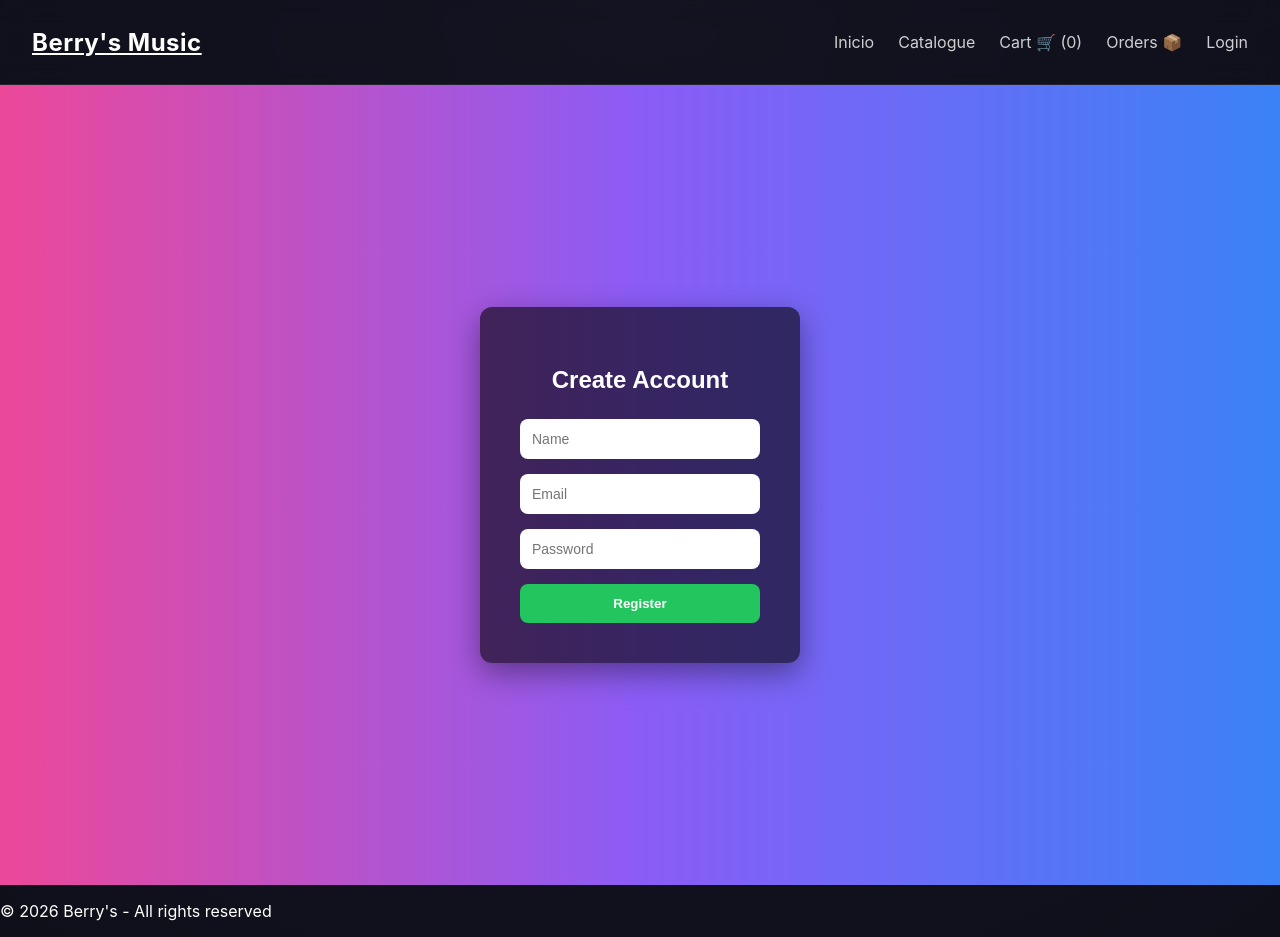
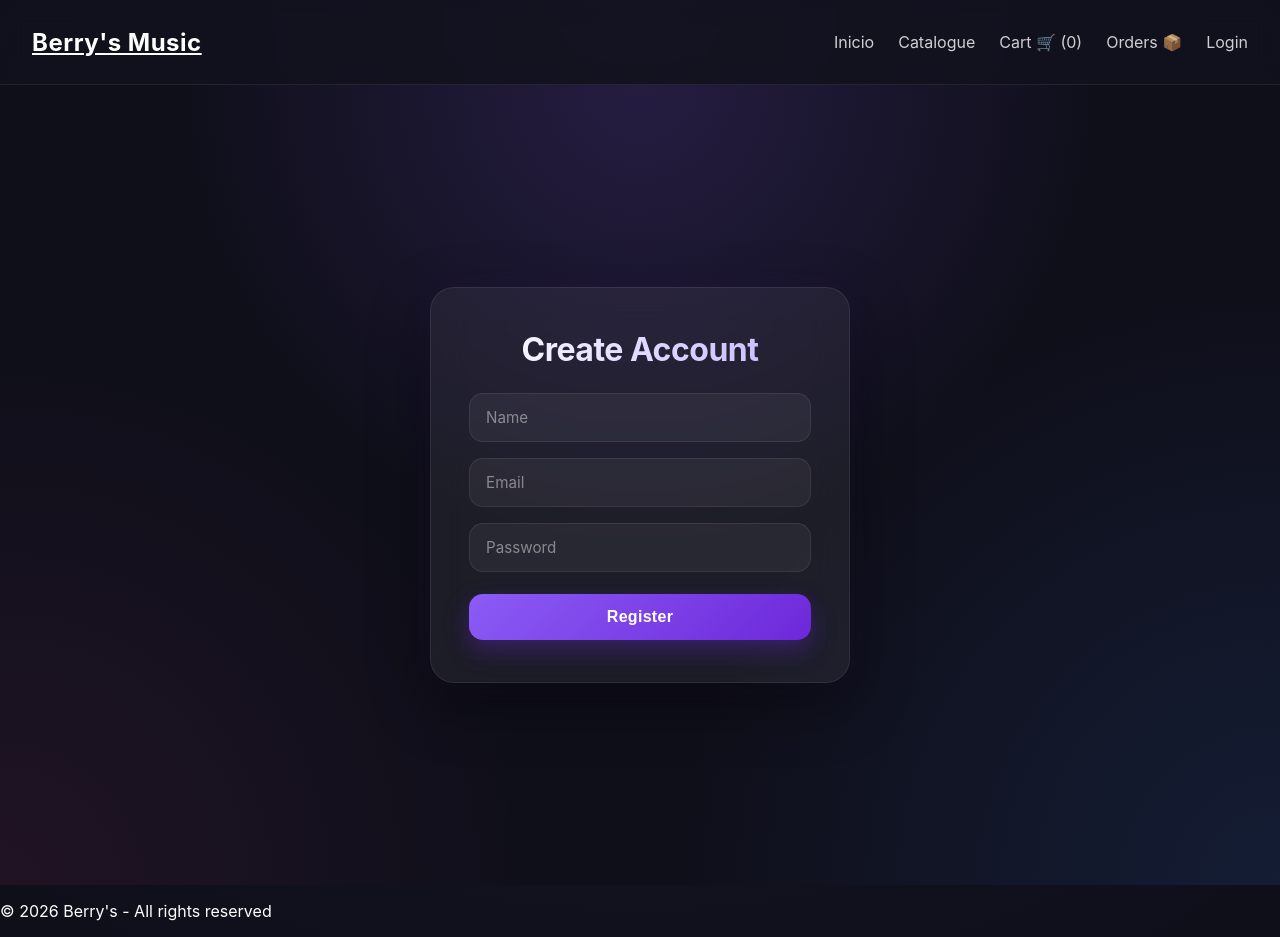
Before and after one commit to LeonBerry07/Berry-s-front, a React (Create React App) app: page /register in a window 1280 px wide. Built offline with nearby package versions, Linux system fonts and the light colour scheme.

Commit message:
register-css-updated

```diff
--- a/src/components/Checkout/Checkout.jsx
+++ b/src/components/Checkout/Checkout.jsx
@@ -7,80 +7,126 @@ export default function Checkout({ cart, setCart }) {
   const [email, setEmail] = useState("");
   const navigate = useNavigate();
 
-  const total = cart.reduce((sum, item) => sum + item.price, 0);
+  const total = cart.reduce(
+    (sum, item) => sum + Number(item.price || 0),
+    0
+  );
 
-  function handleCheckout() {
-  if (!name || !email) return;
+  async function handleCheckout() {
+    // Validaciones básicas
+    if (!name || !email) {
+      alert("Please complete all fields.");
+      return;
+    }
 
-  const total = cart.reduce((sum, item) => sum + item.price, 0);
+    if (cart.length === 0) {
+      alert("Your cart is empty.");
+      return;
+    }
 
-  const newOrder = {
-    id: Date.now(),
+    try {
+      // Obtener token del usuario logueado
+      const token = localStorage.getItem("token");
+
+      if (!token) {
+        alert("You must be logged in to complete your purchase.");
+        navigate("/login");
+        return;
+      }
+
+      // Enviar la orden al backend
+      const response = await fetch(
+        "http://localhost:3001/api/orders",
+        {
+          method: "POST",
+          headers: {
+            "Content-Type": "application/json",
+            Authorization: `Bearer ${token}`,
+          },
+          body: JSON.stringify({
             name,
             email,
             items: cart,
             total,
-    date: new Date().toISOString()
-  };
-
-  // obtener órdenes anteriores
-  const existingOrders = JSON.parse(localStorage.getItem("orders")) || [];
-
-  // guardar nueva orden
-  localStorage.setItem(
-    "orders",
-    JSON.stringify([...existingOrders, newOrder])
+          }),
+        }
       );
 
-  // vaciar carrito
+      const data = await response.json();
+
+      if (!response.ok) {
+        alert(data.message || "Error creating order.");
+        return;
+      }
+
+      // Vaciar carrito
       setCart([]);
 
-  // ir a success
+      // Mensaje de éxito
+      alert("Purchase completed successfully 🎉");
+
+      // Redirigir a la página de éxito
       navigate("/success");
+    } catch (error) {
+      console.error("Checkout error:", error);
+      alert("Server error while processing your purchase.");
+    }
   }
 
   return (
     <div className="checkout-container">
-
       <h1>Checkout</h1>
 
       {/* RESUMEN DEL CARRITO */}
       <div className="checkout-summary">
         <h2>Your Beats</h2>
 
+        {cart.length === 0 ? (
+          <p>Your cart is empty.</p>
+        ) : (
+          <>
             {cart.map((item) => (
-          <div key={item.id} className="checkout-item">
+              <div
+                key={item.id}
+                className="checkout-item"
+              >
                 <span>{item.title}</span>
                 <span>${item.price}</span>
               </div>
             ))}
 
-        <h3>Total: ${total}</h3>
+            <h3>Total: ${total.toFixed(2)}</h3>
+          </>
+        )}
       </div>
 
       {/* FORMULARIO */}
       <div className="checkout-form">
-
         <input
           type="text"
           placeholder="Your name"
           value={name}
-          onChange={(e) => setName(e.target.value)}
+          onChange={(e) =>
+            setName(e.target.value)
+          }
         />
 
         <input
           type="email"
           placeholder="Your email"
           value={email}
-          onChange={(e) => setEmail(e.target.value)}
+          onChange={(e) =>
+            setEmail(e.target.value)
+          }
         />
 
-        <button onClick={handleCheckout}>
+        <button
+          onClick={handleCheckout}
+          disabled={cart.length === 0}
+        >
           Confirm Purchase 💳
         </button>
-
       </div>
-
     </div>
   );
 }
--- a/src/components/Orders/Orders.jsx
+++ b/src/components/Orders/Orders.jsx
@@ -1,28 +1,81 @@
 import "./Orders.css";
+import { useEffect, useState } from "react";
+import { useNavigate } from "react-router-dom";
 
 export default function Orders() {
-  const orders = JSON.parse(localStorage.getItem("orders")) || [];
+  const [orders, setOrders] = useState([]);
+  const [loading, setLoading] = useState(true);
+  const navigate = useNavigate();
+
+  useEffect(() => {
+    async function fetchOrders() {
+      try {
+        const token = localStorage.getItem("token");
+
+        // Si el usuario no está logueado, lo enviamos al login
+        if (!token) {
+          navigate("/login");
+          return;
+        }
+
+        const response = await fetch(
+          "http://localhost:3001/api/orders",
+          {
+            method: "GET",
+            headers: {
+              "Content-Type": "application/json",
+              Authorization: `Bearer ${token}`,
+            },
+          }
+        );
+
+        const data = await response.json();
+
+        console.log("Orders received:", data);
+
+        if (!response.ok) {
+          console.error(data.message || "Error loading orders");
+          return;
+        }
+
+        // Asegurarnos de que siempre sea un array
+        setOrders(Array.isArray(data) ? data : []);
+      } catch (error) {
+        console.error("Error loading orders:", error);
+      } finally {
+        setLoading(false);
+      }
+    }
+
+    fetchOrders();
+  }, [navigate]);
 
   return (
     <div className="orders-container">
-      <h1>📦 Order History</h1>
+      <h2>📦 My Orders</h2>
 
-      {orders.length === 0 ? (
-        <p>No orders yet</p>
+      {loading ? (
+        <p>Loading orders...</p>
+      ) : orders.length === 0 ? (
+        <p>You have no orders yet.</p>
       ) : (
         orders.map((order) => (
           <div key={order.id} className="order-card">
+            <h3>Order #{order.id}</h3>
 
-            <h3>Order #{order.id}</h3>
-            <p>{new Date(order.date).toLocaleString()}</p>
+            <p>
+              Total:{" "}
+              <strong>
+                ${Number(order.total || 0).toFixed(2)}
+              </strong>
+            </p>
 
-            {order.items.map((item) => (
-              <div key={item.id}>
-                {item.title} - ${item.price}
-              </div>
-            ))}
-
-            <h4>Total: ${order.total}</h4>
+            <p>
+              Date:{" "}
+              {order.created_at
+                ? new Date(order.created_at).toLocaleDateString()
+                : "Unknown date"}
+            </p>
           </div>
         ))
       )}
--- a/src/components/Register/Register.css
+++ b/src/components/Register/Register.css
@@ -1,70 +1,176 @@
-/* Fondo general */
+/* CONTENEDOR GENERAL */
 .register-container {
   min-height: 100vh;
   display: flex;
   align-items: center;
   justify-content: center;
-  background: linear-gradient(to right, #ec4899, #8b5cf6, #3b82f6);
-  font-family: Arial, sans-serif;
+  padding: 40px 20px;
+
+  /* Fondo acorde al resto del sitio */
+  background:
+    radial-gradient(circle at top, rgba(139, 92, 246, 0.18), transparent 45%),
+    radial-gradient(circle at bottom right, rgba(59, 130, 246, 0.12), transparent 40%),
+    radial-gradient(circle at bottom left, rgba(236, 72, 153, 0.08), transparent 35%),
+    #0f0f1a;
+
+  font-family: "Inter", system-ui, sans-serif;
 }
 
-/* Formulario */
+/* TARJETA DEL FORMULARIO */
 .register-form {
-  background: rgba(0, 0, 0, 0.6);
-  padding: 40px;
-  border-radius: 12px;
-  width: 320px;
+  width: 100%;
+  max-width: 420px;
+
   display: flex;
   flex-direction: column;
-  gap: 15px;
-  box-shadow: 0 10px 30px rgba(0, 0, 0, 0.4);
+  gap: 16px;
+
+  padding: 42px 38px;
+  border-radius: 24px;
+
+  background: rgba(255, 255, 255, 0.06);
+  backdrop-filter: blur(18px);
+  -webkit-backdrop-filter: blur(18px);
+
+  border: 1px solid rgba(255, 255, 255, 0.08);
+
+  box-shadow:
+    0 20px 60px rgba(0, 0, 0, 0.45),
+    0 0 40px rgba(139, 92, 246, 0.08);
+
+  color: white;
+  transition: transform 0.3s ease, box-shadow 0.3s ease;
 }
 
-/* Título */
-.register-form h2 {
-  color: white;
-  text-align: center;
-  margin-bottom: 10px;
+.register-form:hover {
+  transform: translateY(-4px);
+  box-shadow:
+    0 28px 80px rgba(0, 0, 0, 0.55),
+    0 0 60px rgba(139, 92, 246, 0.12);
 }
 
-/* Inputs */
-.register-form input {
-  padding: 12px;
-  border: none;
-  border-radius: 8px;
-  outline: none;
-  font-size: 14px;
+/* TÍTULO */
+.register-form h2 {
+  margin: 0 0 8px;
+  text-align: center;
+
+  font-size: 2rem;
+  font-weight: 700;
+  letter-spacing: -0.5px;
+
+  background: linear-gradient(90deg, #ffffff, #c4b5fd);
+  -webkit-background-clip: text;
+  -webkit-text-fill-color: transparent;
 }
 
-/* Botón */
+/* INPUTS */
+.register-form input {
+  width: 100%;
+  box-sizing: border-box;
+
+  padding: 14px 16px;
+  border-radius: 14px;
+  border: 1px solid rgba(255, 255, 255, 0.08);
+
+  background: rgba(255, 255, 255, 0.05);
+  color: white;
+
+  font-size: 0.95rem;
+  font-family: inherit;
+
+  outline: none;
+  transition:
+    border-color 0.25s ease,
+    box-shadow 0.25s ease,
+    background 0.25s ease;
+}
+
+.register-form input::placeholder {
+  color: rgba(255, 255, 255, 0.45);
+}
+
+.register-form input:focus {
+  background: rgba(255, 255, 255, 0.08);
+  border-color: rgba(139, 92, 246, 0.6);
+  box-shadow: 0 0 0 4px rgba(139, 92, 246, 0.18);
+}
+
+/* BOTÓN */
 .register-form button {
-  padding: 12px;
+  margin-top: 6px;
+  padding: 14px 18px;
+
   border: none;
-  border-radius: 8px;
-  background: #22c55e;
+  border-radius: 14px;
+
+  background: linear-gradient(135deg, #8b5cf6, #6d28d9);
   color: white;
-  font-weight: bold;
+
+  font-weight: 700;
+  font-size: 1rem;
+  letter-spacing: 0.3px;
+
   cursor: pointer;
-  transition: 0.2s;
+
+  box-shadow: 0 10px 25px rgba(109, 40, 217, 0.35);
+
+  transition:
+    transform 0.25s ease,
+    box-shadow 0.25s ease,
+    filter 0.25s ease;
 }
 
 .register-form button:hover {
-  background: #16a34a;
-  transform: scale(1.03);
+  transform: translateY(-2px) scale(1.01);
+  box-shadow: 0 16px 35px rgba(109, 40, 217, 0.45);
+  filter: brightness(1.08);
 }
 
-/* Link login */
-.register-form p {
-  color: white;
-  text-align: center;
-  font-size: 14px;
+.register-form button:active {
+  transform: translateY(0);
 }
 
+.register-form button:disabled {
+  opacity: 0.7;
+  cursor: not-allowed;
+  transform: none;
+}
+
+/* TEXTO INFERIOR */
+.register-form p {
+  margin-top: 10px;
+  text-align: center;
+
+  font-size: 0.92rem;
+  line-height: 1.5;
+  color: rgba(255, 255, 255, 0.65);
+}
+
+/* LINKS */
 .register-form a {
-  color: #93c5fd;
+  color: #c4b5fd;
   text-decoration: none;
+  font-weight: 600;
+  transition: color 0.2s ease;
 }
 
 .register-form a:hover {
+  color: #ffffff;
   text-decoration: underline;
 }
+
+/* RESPONSIVE */
+@media (max-width: 480px) {
+  .register-container {
+    padding: 24px 16px;
+  }
+
+  .register-form {
+    padding: 32px 24px;
+    border-radius: 20px;
+  }
+
+  .register-form h2 {
+    font-size: 1.7rem;
+  }
+}
```
Lines whose indentation alone changed are shown as unchanged.
